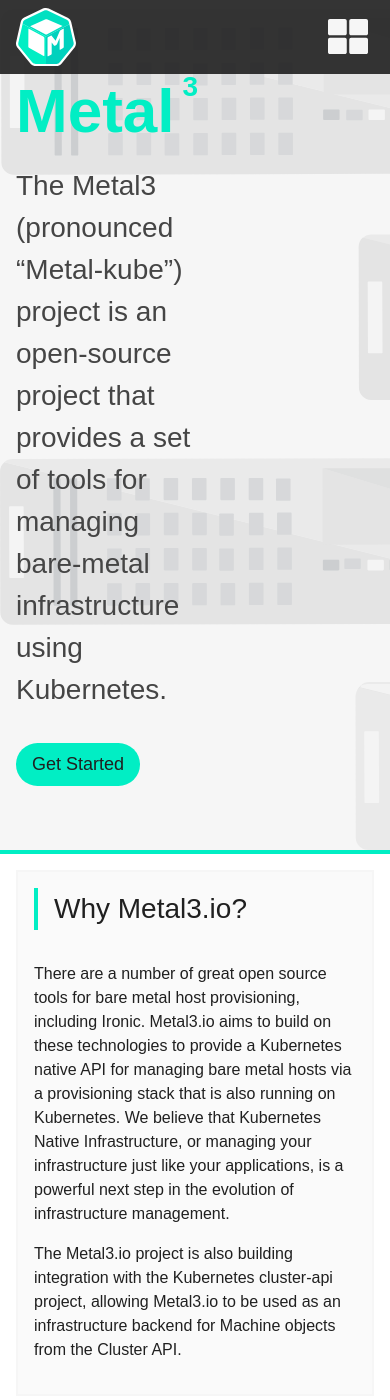
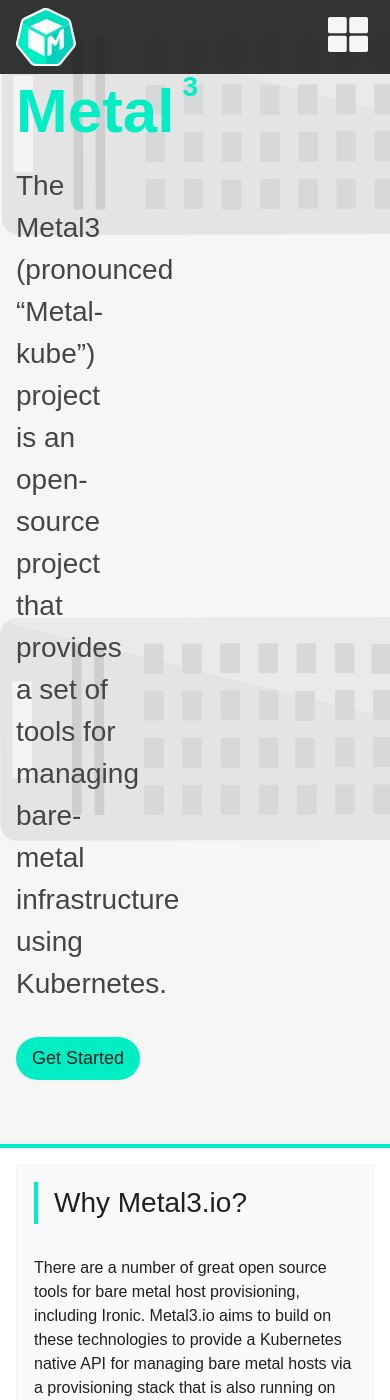
Before and after one commit to metal3-io/metal3-io.github.io, a Jekyll site: the page built from index.html, in a window 390 px wide and 1400 px high. Built offline with Jekyll 4.4.1, drawn with Linux system fonts in a browser that asks for light colours; nearby versions of some CDN libraries; comment, search, counter and statistics services are not loaded.

Commit message:
fixed alignment on body and nav responsiveness

```diff
--- a/_sass/_header.scss
+++ b/_sass/_header.scss
@@ -50,6 +50,9 @@
       width: 50%;
       margin-top: var(--mk--spacer--xs);
       font-size: var(--mk--FontSize--xl);
+      @media(max-width: $mk--breakpoint--md){
+        width: 100px;
+      }
     }
     .mk-button {
       margin-top: var(--mk--spacer--md);
@@ -146,8 +149,8 @@
   align-self: flex-end;
   margin-right: var(--mk--spacer--sm);
   margin-top: -90px;
-  @media (max-width: $mk--breakpoint--md) {
-    margin-top: 10px;
+  @media (max-width: $mk--breakpoint--lg) {
+    margin-top: 0px;
   }
   svg {
     max-width: rem(40);
@@ -176,7 +179,7 @@
   @include flexCenter($j-content: end);
   width: 30%;
   margin-right: var(--mk--spacer--md);
-  @media (max-width: $mk--breakpoint--md) {
+  @media (max-width: $mk--breakpoint--lg) {
     display: none;
   }
 }
@@ -186,6 +189,10 @@
   flex-direction: column;
   @media (min-width: $mk--breakpoint--lg){
     justify-content: center;
+  }
+  @media(max-width: $mk--breakpoint--md){
+    flex-direction: column;
+    padding-top: var(--mk--spacer--xs);
   }
   &.mx-m-toggle {
     margin-bottom: var(--mk--spacer--md);
--- a/index.html
+++ b/index.html
@@ -43,6 +43,7 @@ layout: default
       class="mk-button mk-button--link"
       >More Blogs</a
     >
+</section>
 <section class="mk-community mk-main__section">
 
     <header class="mk-main__header mk-community__header">
```
